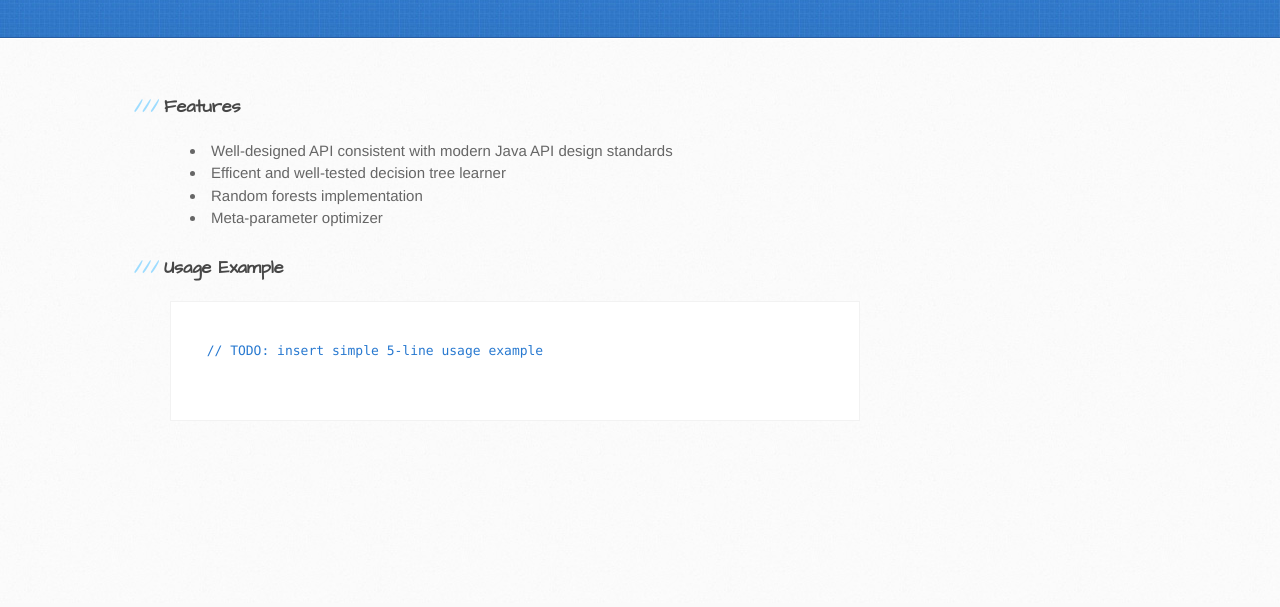
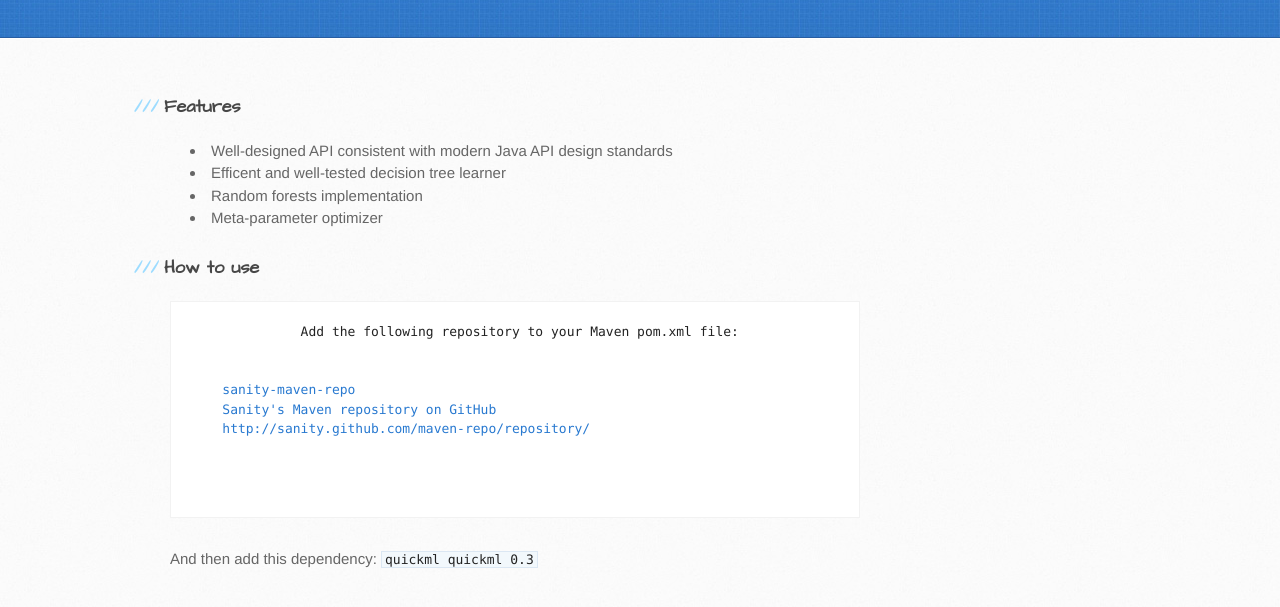
Before and after one commit to sanity/quickml, a plain HTML site: page index.html in a window 1280 px wide. Shown: the part 197-804 px from the top of the page. Drawn offline with Linux system fonts and the light colour scheme.

Commit message:
Update index.html

```diff
--- a/index.html
+++ b/index.html
@@ -39,13 +39,26 @@
             </ul>
           </p>
 
-          <h3>Usage Example</h3>
+          <h3>How to use</h3>
           <p>
             <pre>
+              Add the following repository to your Maven pom.xml file:
   <code>
-  // TODO: insert simple 5-line usage example
+ <repository>
+    <id>sanity-maven-repo</id>
+    <name>Sanity's Maven repository on GitHub</name>
+    <url>http://sanity.github.com/maven-repo/repository/</url>
+</repository>
   </code>
             </pre>
+              And then add this dependency:
+  <code>
+  <dependency>
+    <groupId>quickml</groupId>
+    <artifactId>quickml</artifactId>
+    <version>0.3</version>
+</dependency>
+  </code>
           </p>
         </section>
       </div>
```
